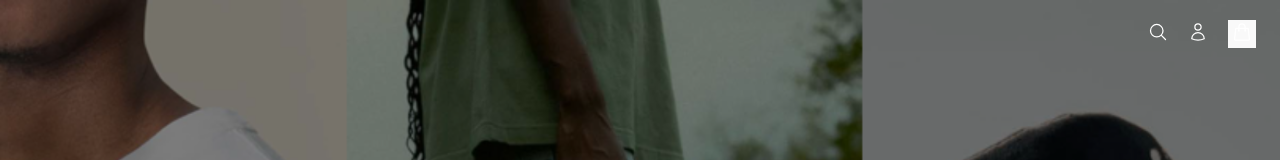
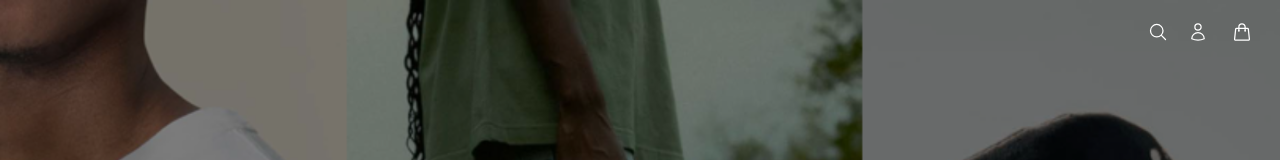
Before and after one commit to Naim-Melita/m4rs, a React (Vite) app: page / in a window 1280 px wide. Shown: the top 160 px of the page. Built offline with nearby package versions, Linux system fonts and the light colour scheme; a web font is replaced by a local one.

Commit message:
fix bugs

```diff
--- a/src/components/cart/CartButton.jsx
+++ b/src/components/cart/CartButton.jsx
@@ -13,7 +13,7 @@ export default function CartButton({
   );
 
   const baseClass =
-    "relative flex items-center justify-center focus:outline-none focus-visible:ring-2 focus-visible:ring-offset-2 focus-visible:ring-[#840c4a]/70";
+    "relative flex items-center justify-center bg-transparent focus:outline-none focus-visible:ring-2 focus-visible:ring-offset-2 focus-visible:ring-[#840c4a]/70";
 
   return (
     <button
--- a/src/index.css
+++ b/src/index.css
@@ -22,6 +22,15 @@ a {
   font-weight: 500;
 }
 
+button {
+  appearance: none;
+  -webkit-appearance: none;
+  border: 0;
+  background: transparent;
+  color: inherit;
+  font: inherit;
+}
+
 body {
   margin: 0;
   background-color: #ffffff;
@@ -37,6 +46,3 @@ h1 {
   font-size: 3.2em;
   line-height: 1.1;
 }
-button {
-  background-color: #f9f9f9;
-}
```
